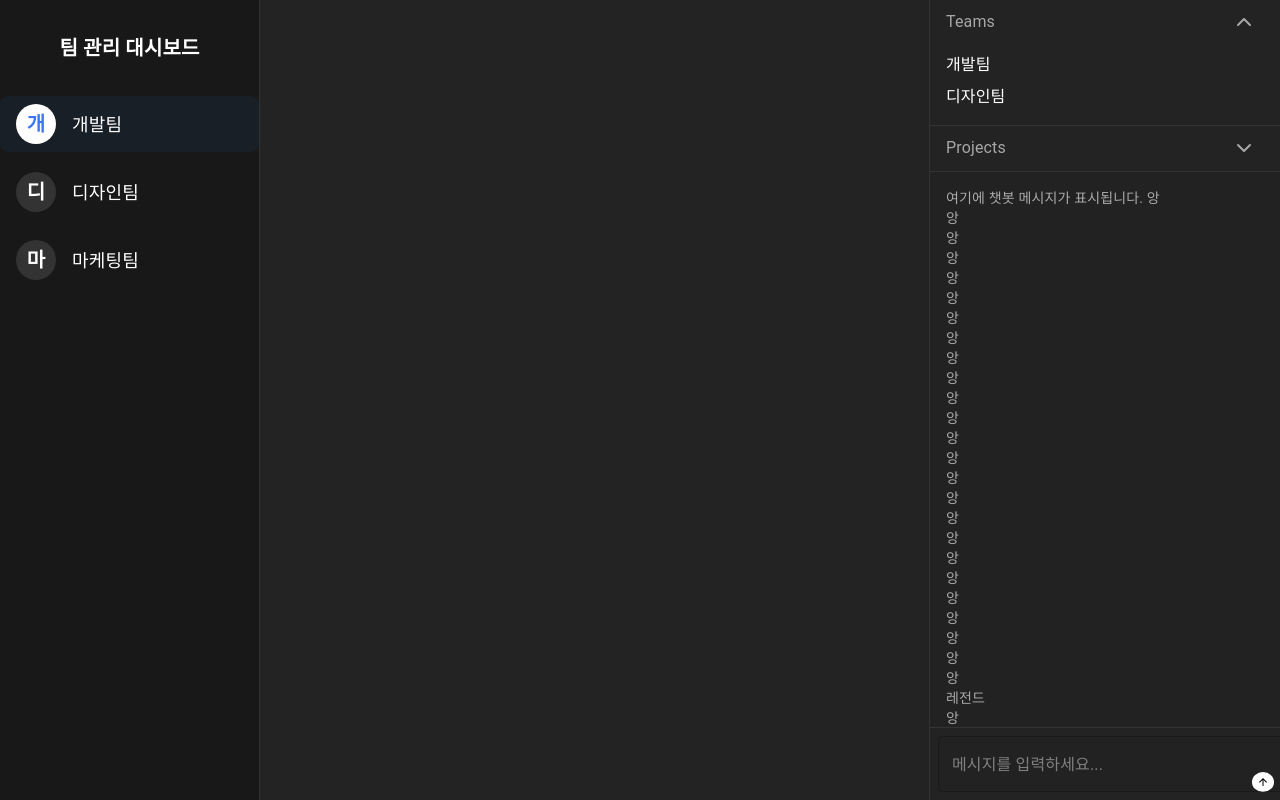
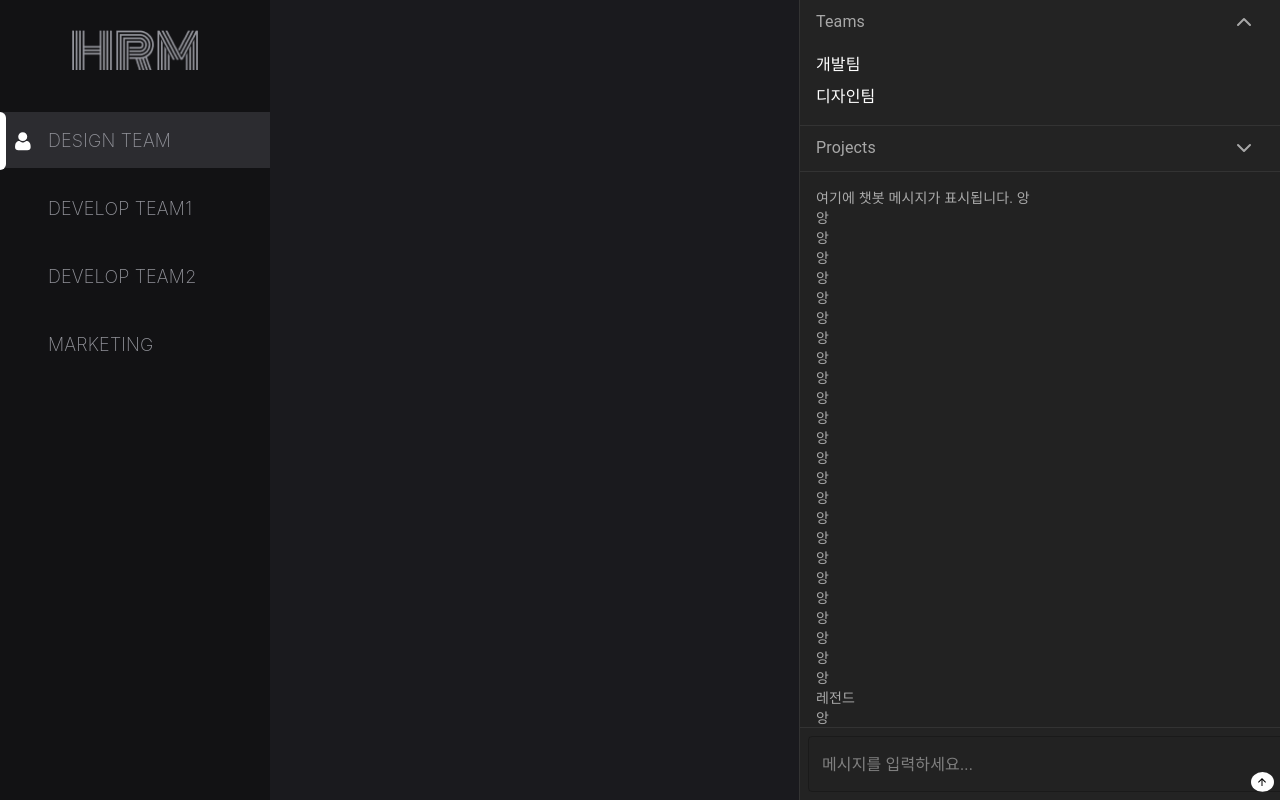
Before and after one commit to Juhwan24/LLL, a React (Create React App) app in the folder frontend/: page /main in a window 1280 px wide. Built offline with nearby package versions, Linux system fonts and the light colour scheme.

Commit message:
Leftbar V1. 자, 시작하자. 우리의 Requiem을.

```diff
--- a/frontend/src/components/LeftBar.tsx
+++ b/frontend/src/components/LeftBar.tsx
@@ -8,41 +8,76 @@ import ListItemButton from '@mui/material/ListItemButton';
 import ListItemAvatar from '@mui/material/ListItemAvatar';
 
 const dummyTeams = [
-  { id: 1, name: '개발팀' },
-  { id: 2, name: '디자인팀' },
-  { id: 3, name: '마케팅팀' },
+  { id: 1, name: 'DESIGN TEAM' },
+  { id: 2, name: 'DEVELOP TEAM1' },
+  { id: 3, name: 'DEVELOP TEAM2' },
+  { id: 4, name: 'MARKETING' },
 ];
 
 const LeftBar: React.FC = () => {
   const [selectedId, setSelectedId] = useState<number>(1);
 
   return (
-    <Box sx={{ width: 260, height: '100vh', background: '#181818', borderRight: '1px solid #333', display: 'flex', flexDirection: 'column', alignItems: 'center', pt: 4, boxSizing: 'border-box' }}>
-      <Typography variant="h6" sx={{ color: '#fff', fontWeight: 700, mb: 3 }}>
-        팀 관리 대시보드
-      </Typography>
+    <Box sx={{ width: 270, height: '100vh', background: '#121214', display: 'flex', flexDirection: 'column', alignItems: 'center', boxSizing: 'border-box' }}>
+      <Box sx={{ diplay: 'flex', alignItems: 'center' }}>
+        <img
+          src="/HRM.png"
+          alt="HRM Logo"
+          style={{ height: '40px', width: 'auto', marginTop: '30px', marginBottom: '30px' }}
+        />
+      </Box>
       <List sx={{ width: '100%' }}>
         {dummyTeams.map((team) => (
-          <ListItem key={team.id} disablePadding>
+          <ListItem key={team.id} disablePadding sx={{ position: 'relative'}}>
+            {/* 선택 인디케이터 - 왼쪽 하얀색 세로선들 */}
+            {selectedId === team.id && (
+              <Box sx={{
+                position: 'absolute',
+                left: 0,
+                top: '0px',
+                transform: 'translateY(0%)',
+                width: '6.142px',
+                height: '58px',
+                flexShrink: 0,
+                borderRadius: '0px 10px 10px 0px',
+                background: '#FFF',
+                zIndex: 2,
+                display: 'flex',
+                alignItems: 'center',
+                justifyContent: 'center',
+              }} >
+              <svg xmlns="http://www.w3.org/2000/svg" width="20" height="19" viewBox="0 0 27 26" fill="none" style={{ flexShrink: 0, marginLeft: '40px' }}>
+              <g clipPath="url(#clip0_40_2222)">
+                <path d="M13.1324 12.2846C14.8259 12.2846 16.2924 11.6996 17.4905 10.5454C18.6887 9.3914 19.2961 7.97941 19.2961 6.34816C19.2961 4.71748 18.6887 3.30529 17.4903 2.15092C16.292 0.997102 14.8257 0.412109 13.1324 0.412109C11.4387 0.412109 9.97269 0.997102 8.77451 2.1511C7.57633 3.30511 6.96875 4.71729 6.96875 6.34816C6.96875 7.97941 7.57633 9.39159 8.7747 10.5456C9.97308 11.6994 11.4393 12.2846 13.1324 12.2846Z" fill="white"/>
+                <path d="M23.917 19.3642C23.8825 18.8839 23.8126 18.36 23.7097 17.8068C23.6058 17.2495 23.4721 16.7226 23.312 16.241C23.1466 15.7433 22.9217 15.2517 22.6437 14.7807C22.3551 14.2918 22.0162 13.8661 21.6358 13.5158C21.2381 13.1493 20.7512 12.8546 20.1882 12.6397C19.627 12.4259 19.0052 12.3176 18.34 12.3176C18.0788 12.3176 17.8262 12.4208 17.3383 12.7267C17.038 12.9154 16.6867 13.1335 16.2947 13.3747C15.9595 13.5804 15.5054 13.7732 14.9444 13.9477C14.3972 14.1182 13.8415 14.2047 13.2931 14.2047C12.7447 14.2047 12.1892 14.1182 11.6414 13.9477C11.0811 13.7734 10.6269 13.5806 10.2921 13.3749C9.90378 13.1359 9.55235 12.9178 9.24758 12.7266C8.76026 12.4206 8.50743 12.3174 8.2462 12.3174C7.58083 12.3174 6.95919 12.4259 6.39827 12.6399C5.83559 12.8544 5.34847 13.1491 4.95038 13.516C4.57025 13.8665 4.23113 14.292 3.94295 14.7807C3.66513 15.2517 3.44022 15.7431 3.27465 16.2412C3.11475 16.7228 2.98101 17.2495 2.87715 17.8068C2.77426 18.3593 2.70436 18.8834 2.6698 19.3647C2.63583 19.8364 2.61865 20.3258 2.61865 20.8202C2.61865 22.1067 3.0433 23.1483 3.88067 23.9164C4.7077 24.6744 5.80201 25.059 7.13276 25.059H19.4546C20.7854 25.059 21.8793 24.6746 22.7065 23.9164C23.5441 23.1489 23.9687 22.1071 23.9687 20.82C23.9685 20.3234 23.9512 19.8335 23.917 19.3642Z" fill="white"/>
+              </g>
+              </svg>
+            </Box>
+            )}
             <ListItemButton
               selected={selectedId === team.id}
               onClick={() => setSelectedId(team.id)}
               sx={{
-                borderRadius: 2,
+                ml: 0,
+                borderRadius: 0,
                 mb: 1.5,
-                background: selectedId === team.id ? '#3C76F1' : 'transparent',
-                '&:hover': { background: selectedId === team.id ? '#3C76F1' : '#222' },
-                transition: 'background 0.2s',
+                backgroundColor: selectedId === team.id ? '#2C2C30' : 'transparent',
                 height: 56,
                 pl: 2,
+                '&:hover': {
+                  backgroundColor: selectedId === team.id ? '#2C2C30' : 'transparent',
+                },
+                '&.Mui-selected': {
+                  backgroundColor: '#2C2C30 !important',
+                },
+                '&.Mui-selected:hover': {
+                  backgroundColor: '#2C2C30 !important',
+                  color: '#FFFFFF !important',
+                },
               }}
             >
-              <ListItemAvatar>
-                <Avatar sx={{ bgcolor: selectedId === team.id ? '#fff' : '#333', color: selectedId === team.id ? '#3C76F1' : '#fff', fontWeight: 700 }}>
-                  {team.name[0]}
-                </Avatar>
-              </ListItemAvatar>
-              <Typography sx={{ color: '#fff', fontWeight: 500, fontSize: 18 }}>
+
+              <Typography sx={{ ml: 4, color: '#94959C', fontSize: 18, fontFamily: 'Inter', fontWeight: '200', wordWrap: 'break-word'}}>
                 {team.name}
               </Typography>
             </ListItemButton>
--- a/frontend/src/components/RightBar.tsx
+++ b/frontend/src/components/RightBar.tsx
@@ -17,7 +17,7 @@ const RightBar: React.FC = () => {
         position: 'fixed',
         top: 0,
         right: 0,
-        width: 350,
+        width: 480,
         height: '100vh',
         background: '#232323',
         borderLeft: '1px solid #333',
--- a/frontend/src/pages/main.tsx
+++ b/frontend/src/pages/main.tsx
@@ -5,9 +5,9 @@ import RightBar from '../components/RightBar';
 
 const Main: React.FC = () => {
   return (
-    <Box sx={{ display: 'flex', width: '100vw', height: '100vh', background: '#242424' }}>
+    <Box sx={{ display: 'flex', width: '100vw', height: '100vh', background: '#1A1A1E' }}>
       <LeftBar />
-      <Box sx={{ flex: 1, background: '#232323' }}>
+      <Box sx={{ flex: 1, background: '#1A1A1E' }}>
         {/* 여기에 메인 컨텐츠가 들어갈 수 있습니다 */}
       </Box>
       <RightBar />
```
Also changed, not shown: frontend/public/HRM.png (added).
